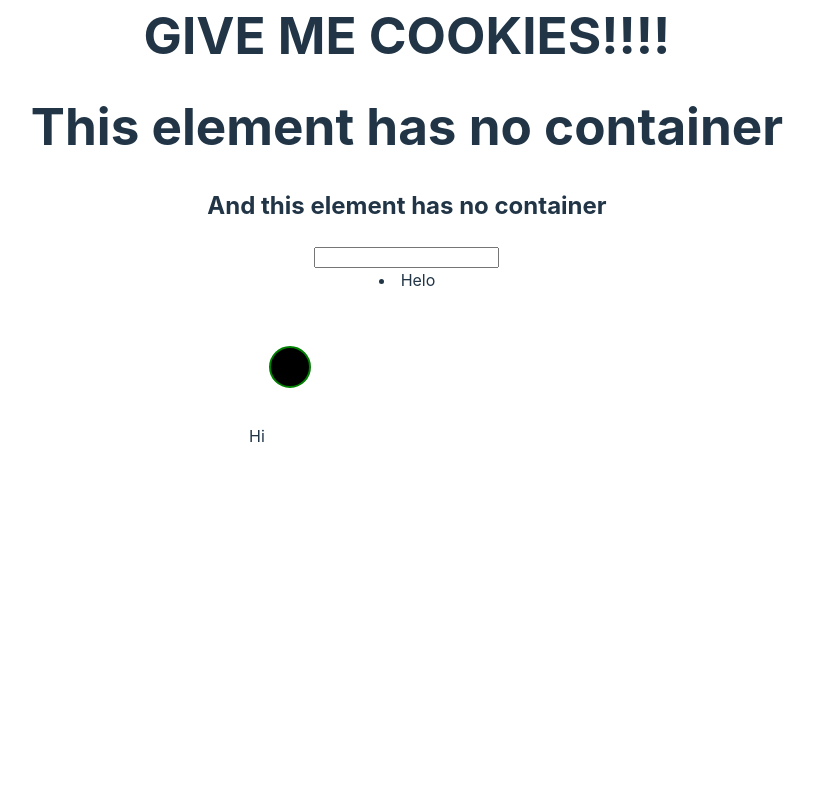
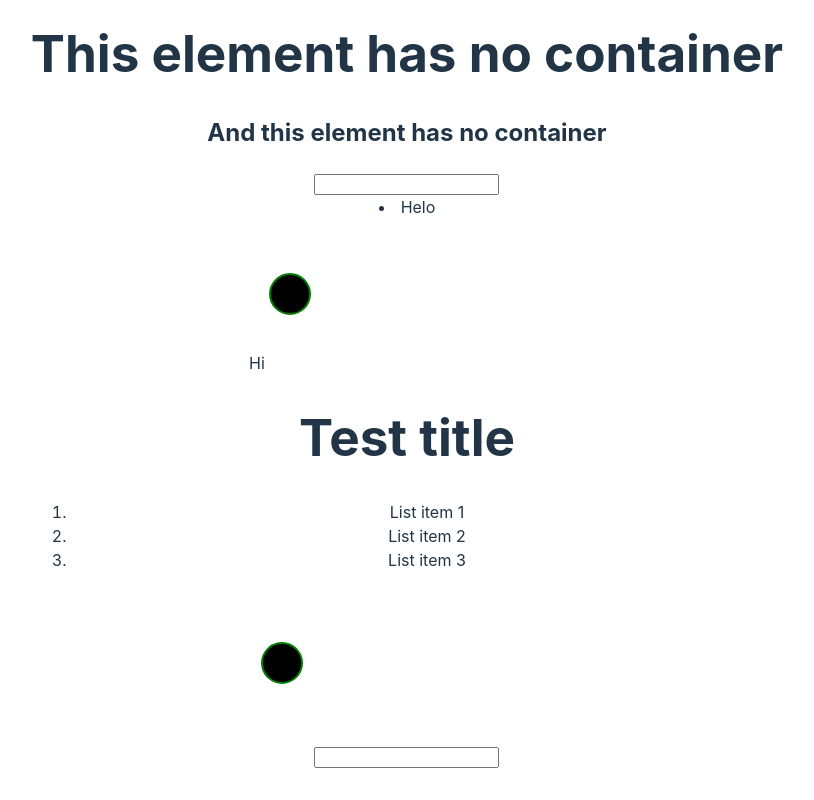
Before and after one commit to Figby222/my-first-react-app, a React (Vite) app: page / in a window 1280 px wide. Shown: the part 247-1047 px from the top of the page, without its empty margins (233-1047 px from the left). Before the commit the page ends 800 px from the top, so only its background shows below. Built offline with nearby package versions, Linux system fonts and the light colour scheme.

Commit message:
Add and display FixHTML

```diff
--- /dev/null
+++ b/src/components/FixHTML.jsx
@@ -0,0 +1,18 @@
+function FixHTML() {
+    return (
+        <div>
+            <h1>Test title</h1>
+            <ol className="test-list">
+                <li>List item 1</li>
+                <li>List item 2</li>
+                <li>List item 3</li>
+            </ol>
+            <svg>
+                <circle cx="25" cy="75" r="20" stroke="green" strokeWidth="2" />
+            </svg>
+            <form><input type="text"/></form>
+        </div>
+    );
+}
+
+export default FixHTML;
--- a/src/main.jsx
+++ b/src/main.jsx
@@ -8,6 +8,7 @@ import { GetCookies } from './components/GetCookies.jsx';
 import NoContainer from './components/NoContainer.jsx';
 import SelfClosingTags from './components/SelfClosingTags.jsx';
 import HTMLDefinitionChanges from './components/HTMLDefinitionChanges.jsx';
+import FixHTML from './components/FixHTML.jsx';
 
 ReactDOM.createRoot(document.getElementById('root')).render(
   <React.StrictMode>
@@ -17,5 +18,6 @@ ReactDOM.createRoot(document.getElementById('root')).render(
     <NoContainer />
     <SelfClosingTags />
     <HTMLDefinitionChanges />
+    <FixHTML/>
   </React.StrictMode>,
 )
```
